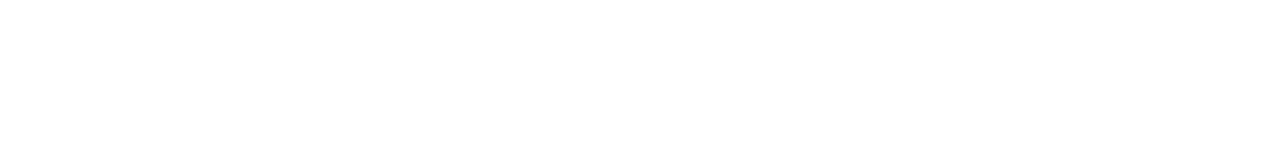
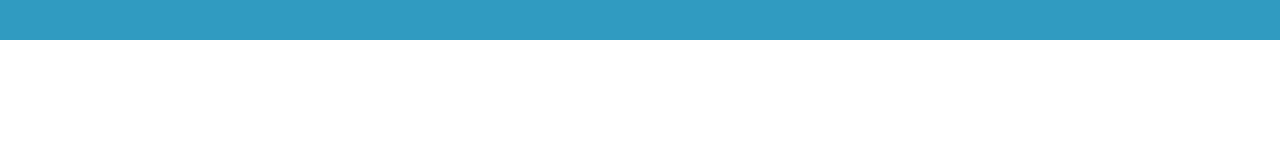
Before and after one commit to saff-it/html-css-booleaner, a plain HTML site: page index.html in a window 1280 px wide. Drawn offline with Linux system fonts and the light colour scheme.

Commit message:
commit 2

```diff
--- a/css/style.css
+++ b/css/style.css
@@ -0,0 +1,17 @@
+*{
+    margin: 0;
+}
+
+.logo{
+    width: 80px;
+}
+
+header{
+    background-image: url("../img/pattern.png");
+    background-size: cover;
+    background: rgb(37, 150, 190);
+    opacity: 95%;
+    width: 100%;
+    height: 40px;
+
+}
--- a/index.html
+++ b/index.html
@@ -8,7 +8,12 @@
     <link rel="stylesheet" href="./css/style.css">
 </head>
 <body>
+    <header>
 
+    </header>
+
+    <main></main>
+    <footer></footer>
 
 </body>
 </html>
```
